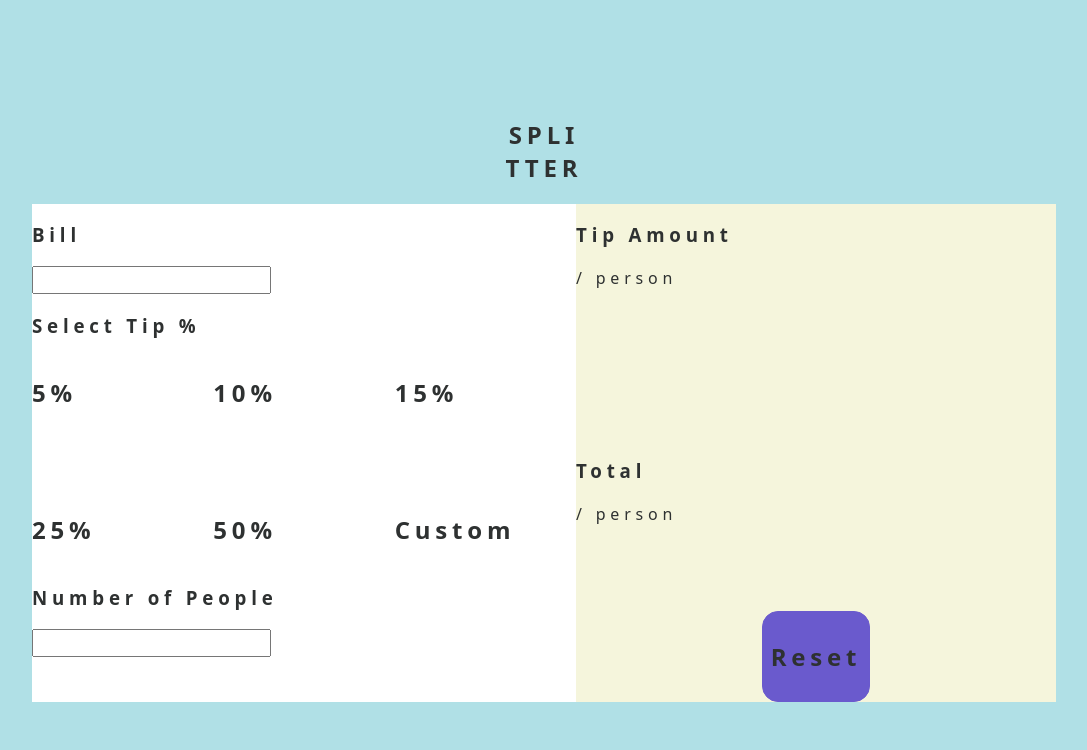
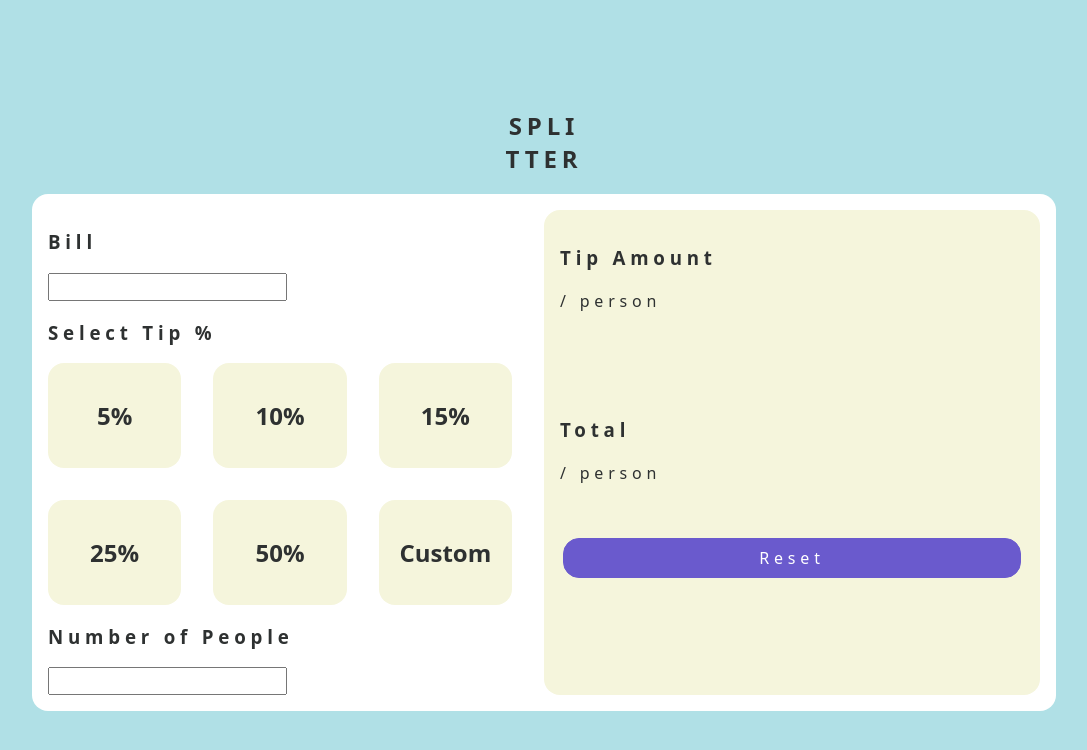
Before and after one commit to roberto3003/tip-calculator-app-main, a plain HTML site: page index.html in a window 1280 px wide. Shown: the whole page, without its empty margins (96-1183 px from the left). Drawn offline with Linux system fonts and the light colour scheme.

Commit message:
styled cta

```diff
--- a/index.html
+++ b/index.html
@@ -66,7 +66,7 @@
 			  </div>
 			</div>
 			<div class="button cta">
-			  <h2>Reset</h2>
+			  <a href="">Reset</a>
 			</div>
 		  </div>
 		</div>
--- a/style.css
+++ b/style.css
@@ -1,6 +1,6 @@
 :root {
   --padding: 1em;
-  --gap: 4em;
+  --gap: 2em;
   --font-size: clamp(1rem, 1.25vw, 2.5rem);
   --letter-spacing: 0.3em;
   --nav-icon: 3em;
@@ -217,6 +217,8 @@ section, .section  {
 .cta {
   background-color: var(--accent);
   border: 0.1em  solid var(--accent);
+  width: 95%;
+  max-width: initial;
 }
 
 .cta:hover {
@@ -263,10 +265,20 @@ a:visited {
   align-items: start;
 }
 
+.calculator, .results, .tip {
+  border-radius: var(--padding);
+  padding: var(--padding);
+}
+
 .calculator {
   background-color: var(--theme);
 }
 
-.results {
+.results, .tip {
   background-color: var(--contrast);
 }
+
+.tip {
+  text-align: center;
+  letter-spacing: initial;
+}
```
